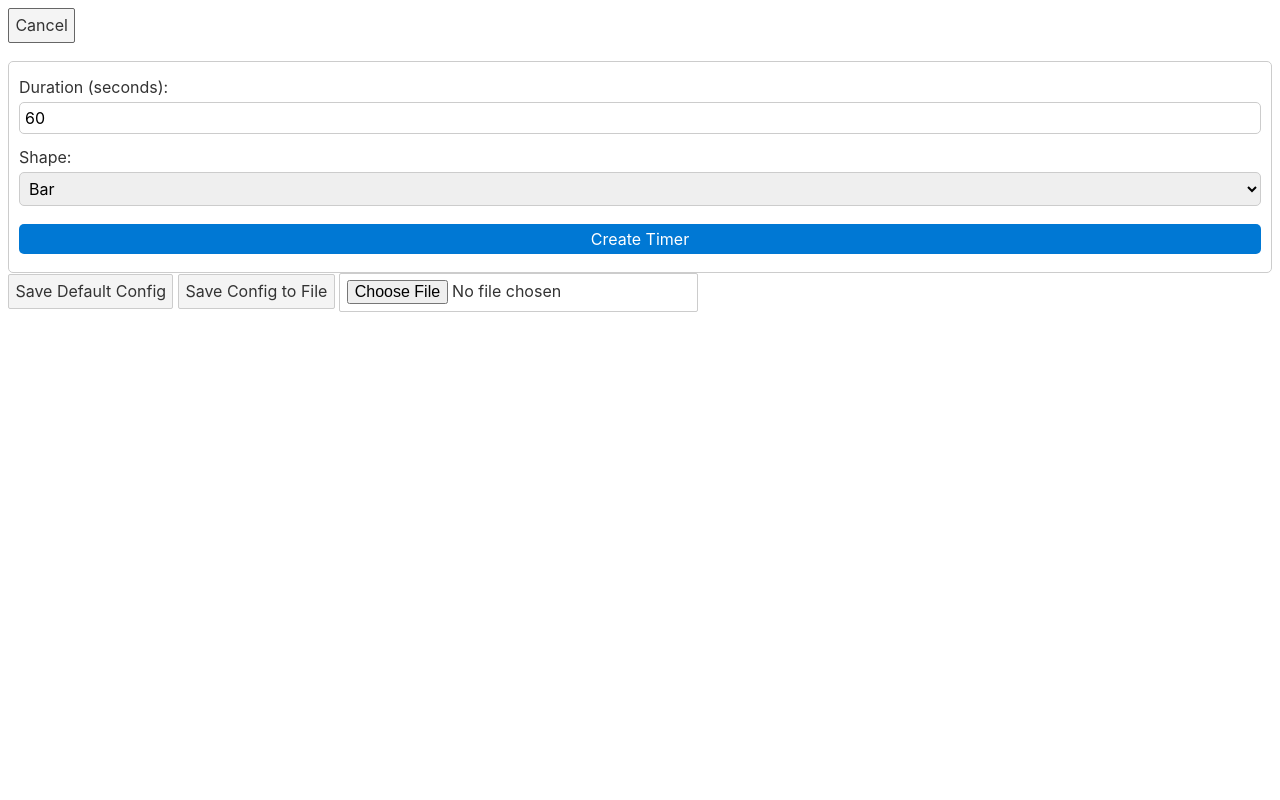
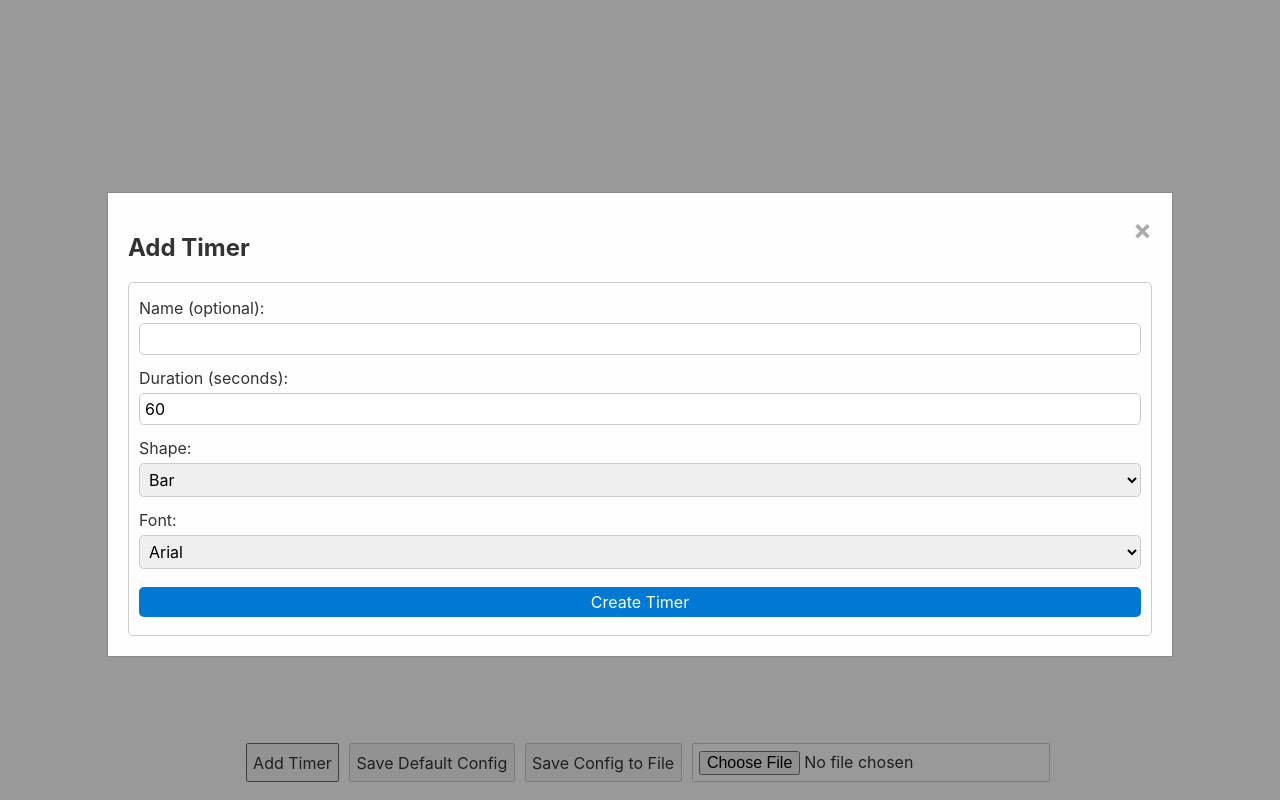
Before and after one commit to achintmehta/desktop-timer, a Svelte app: page / in a window 1280 px wide. Both pictures are taken after a click on the button "Add Timer". Built offline with nearby package versions, Linux system fonts and the light colour scheme.

Commit message:
Move configuration to the modals

```diff
--- a/src/App.svelte
+++ b/src/App.svelte
@@ -1,11 +1,17 @@
 <script>
     import Timer from './components/Timer.svelte';
+    import Modal from './components/Modal.svelte';
     import { v4 as uuidv4 } from 'uuid';
 
     let timers = [];
     let showAddTimerForm = false;
+    let showConfigModal = false;
     let newTimerDuration = 60;
     let newTimerShape = 'bar';
+    let newTimerName = '';
+    let newTimerFont = 'Arial';
+    let showTimerControls = false;
+    let showAddSaveControls = false;
 
     // Load configurations on startup
     loadConfig();
@@ -14,6 +20,7 @@
         timers = [...timers, {
             id: uuidv4(),
             TimerConfiguration: {
+                name: newTimerName,
                 duration: newTimerDuration,
                 shape: newTimerShape,
                 backgroundColor: '#e0e0e0',
@@ -22,7 +29,8 @@
                 containerWidth: 100,
                 containerHeight: 100,
                 circleRadius: 45,
-                padding: 10
+                padding: 10,
+                font: newTimerFont
             }
         }];
         saveConfig(); // Save config after adding a new timer
@@ -71,14 +79,39 @@
         );
         saveConfig(); // Save config after updating a timer
     }
+
+    function toggleTimerControls() {
+        showTimerControls = !showTimerControls;
+    }
+
+    function toggleAddSaveControls() {
+        showAddSaveControls = !showAddSaveControls;
+    }
+
+    document.addEventListener('keydown', (event) => {
+        if (event.key === 't') {
+            toggleTimerControls();
+        } else if (event.key === 's') {
+            toggleAddSaveControls();
+        }
+    });
 </script>
 
-<button on:click={() => showAddTimerForm = !showAddTimerForm}>
-    {showAddTimerForm ? 'Cancel' : 'Add Timer'}
-</button>
+{#each timers as timer (timer.id)}
+    <Timer
+        id={timer.id}
+        TimerConfiguration={timer.TimerConfiguration}
+        on:delete={deleteTimer}
+        on:configChange={(e) => updateTimer(timer.id, e.detail)}
+        showControls={showTimerControls}
+    />
+{/each}
 
-{#if showAddTimerForm}
+<Modal show={showAddTimerForm} title="Add Timer" onClose={() => showAddTimerForm = false}>
     <div class="add-timer-form">
+        <label for="name">Name (optional):</label>
+        <input type="text" id="name" bind:value={newTimerName} />
+
         <label for="duration">Duration (seconds):</label>
         <input type="number" id="duration" bind:value={newTimerDuration} min="1" />
 
@@ -88,22 +121,29 @@
             <option value="circle">Circle</option>
         </select>
 
+        <label for="font">Font:</label>
+        <select id="font" bind:value={newTimerFont}>
+            <option value="Arial">Arial</option>
+            <option value="Courier New">Courier New</option>
+            <option value="Georgia">Georgia</option>
+            <option value="Times New Roman">Times New Roman</option>
+            <option value="Verdana">Verdana</option>
+        </select>
+
         <button on:click={addTimer}>Create Timer</button>
     </div>
-{/if}
+</Modal>
 
-<button on:click={saveConfig}>Save Default Config</button>
-<button on:click={() => saveConfigToFile('timers_config')}>Save Config to File</button>
-<input type="file" accept=".json" on:change={loadConfigFromFile} />
+<Modal show={showConfigModal} title="Configuration" onClose={() => showConfigModal = false}>
+    <!-- Configuration content goes here -->
+</Modal>
 
-{#each timers as timer (timer.id)}
-    <Timer
-        id={timer.id}
-        TimerConfiguration={timer.TimerConfiguration}
-        on:delete={deleteTimer}
-        on:configChange={(e) => updateTimer(timer.id, e.detail)}
-    />
-{/each}
+<div class="bottom-controls" style="display: {showAddSaveControls || timers.length === 0 ? 'flex' : 'none'};">
+    <button on:click={() => showAddTimerForm = true}>Add Timer</button>
+    <button on:click={saveConfig}>Save Default Config</button>
+    <button on:click={() => saveConfigToFile('timers_config')}>Save Config to File</button>
+    <input type="file" accept=".json" on:change={loadConfigFromFile} />
+</div>
 
 <style>
     .add-timer-form {
@@ -140,4 +180,13 @@
     .add-timer-form button:hover {
         background-color: #005a9e;
     }
+
+    .bottom-controls {
+        position: fixed;
+        bottom: 10px;
+        width: 100%;
+        display: flex;
+        justify-content: center;
+        gap: 10px;
+    }
 </style>
--- /dev/null
+++ b/src/components/Modal.svelte
@@ -0,0 +1,58 @@
+<script>
+    export let show = false;
+    export let title = '';
+    export let onClose;
+
+    function closeModal() {
+        if (onClose) onClose();
+    }
+</script>
+
+<style>
+    .modal {
+        display: none;
+        position: fixed;
+        z-index: 1;
+        left: 0;
+        top: 0;
+        width: 100%;
+        height: 100%;
+        overflow: auto;
+        background-color: rgb(0,0,0);
+        background-color: rgba(0,0,0,0.4);
+    }
+
+    .modal.show {
+        display: block;
+    }
+
+    .modal-content {
+        background-color: #fefefe;
+        margin: 15% auto;
+        padding: 20px;
+        border: 1px solid #888;
+        width: 80%;
+    }
+
+    .close {
+        color: #aaa;
+        float: right;
+        font-size: 28px;
+        font-weight: bold;
+    }
+
+    .close:hover,
+    .close:focus {
+        color: black;
+        text-decoration: none;
+        cursor: pointer;
+    }
+</style>
+
+<div class="modal {show ? 'show' : ''}">
+    <div class="modal-content">
+        <span class="close" on:click={closeModal}>×</span>
+        <h2>{title}</h2>
+        <slot></slot>
+    </div>
+</div>
--- a/src/components/Timer.svelte
+++ b/src/components/Timer.svelte
@@ -2,6 +2,7 @@
     import { onMount, createEventDispatcher } from 'svelte';
 
     export let TimerConfiguration = {
+        name: '',
         duration: 60,
         shape: 'bar',
         backgroundColor: '#e0e0e0',
@@ -10,13 +11,15 @@
         containerWidth: 100,
         containerHeight: 100,
         circleRadius: 45,
-        padding: 10
+        padding: 10,
+        font: 'Arial'
     };
     export let id;
+    export let showControls = false;
 
     const dispatch = createEventDispatcher();
 
-    let { duration, shape, backgroundColor, progressBarColor, borderRadius, containerWidth, containerHeight, circleRadius, padding } = TimerConfiguration;
+    let { name, duration, shape, backgroundColor, progressBarColor, borderRadius, containerWidth, containerHeight, circleRadius, padding, font } = TimerConfiguration;
 
     let timeLeft = duration;
     let interval;
@@ -53,6 +56,7 @@
 
     function updateConfig() {
         dispatch('configChange', {
+            name,
             duration,
             shape,
             backgroundColor,
@@ -61,7 +65,8 @@
             containerWidth,
             containerHeight,
             circleRadius,
-            padding
+            padding,
+            font
         });
     }
 
@@ -121,6 +126,7 @@
         text-align: center;
         padding: 10px;
         font-size: 1.5em;
+        font-family: var(--font, Arial);
     }
 
     .circle-container {
@@ -143,6 +149,7 @@
         transform: translate(-50%, -50%);
         font-size: 1.5em;
         text-align: center;
+        font-family: var(--font, Arial);
     }
 
     .slider-container {
@@ -180,38 +187,53 @@
     .icon-button:hover {
         color: #0078d4;
     }
+
+    .controls-left {
+        display: flex;
+        justify-content: flex-start;
+    }
+
+    .controls-right {
+        display: flex;
+        justify-content: flex-end;
+        margin-left: auto;
+    }
 </style>
 
 <div class="outer-container" style="--background-color: {backgroundColor}; --container-width: {containerWidth}%; --container-height: {containerHeight}px; --circle-radius: {circleRadius}px; --border-radius: {borderRadius}px; --padding: {padding}px;">
     <div class="inner-container">
+        {#if name}
+            <div class="timer-name" style="font-family: {font};">{name}</div>
+        {/if}
         {#if shape === 'bar'}
             <div class="progress-bar" style="width: {progress}%; background-color: {progressBarColor};"></div>
-            <p class="timer-text">{formattedTime}</p>
+            <p class="timer-text" style="font-family: {font};">{formattedTime}</p>
         {:else if shape === 'circle'}
             <div class="circle-container">
                 <svg width="100%" height="100%" viewBox="0 0 {2 * circleRadius + padding} {2 * circleRadius + padding}">
                     <circle cx="50%" cy="50%" r="{circleRadius}" fill="none" stroke="#e0e0e0" stroke-width="10" />
                     <circle cx="50%" cy="50%" r="{circleRadius}" fill="none" stroke="{progressBarColor}" stroke-width="10" class="circle" style="stroke-dasharray: {circumference}; stroke-dashoffset: {dashOffset};" />
                 </svg>
-                <div class="circle-text">{formattedTime}</div>
+                <div class="circle-text" style="font-family: {font};">{formattedTime}</div>
             </div>
         {/if}
     </div>
 </div>
 
-<div>
+{#if showControls}
+    <div class="controls-left">
         {#if isRunning}
             <button class="icon-button" on:click={stopTimer} title="Pause">❚❚</button>
         {:else}
             <button class="icon-button" on:click={startTimer} title="Start">►</button>
         {/if}
         <button class="icon-button" on:click={resetTimer} title="Reset">↻</button>
+    </div>
+    <div class="controls-right">
         <button class="icon-button" on:click={deleteTimer} title="Delete">❌</button>
+        <button class="icon-button" on:click={() => showConfig = !showConfig} title="Settings">⚙️</button>
     </div>
-
-<button class="config-toggle" on:click={() => showConfig = !showConfig}>
-    {showConfig ? 'Hide Configuration' : 'Show Configuration'}
-</button>
+{/if}
 
 {#if showConfig}
     <div class="config-section">
```
Lines whose indentation alone changed are shown as unchanged.
